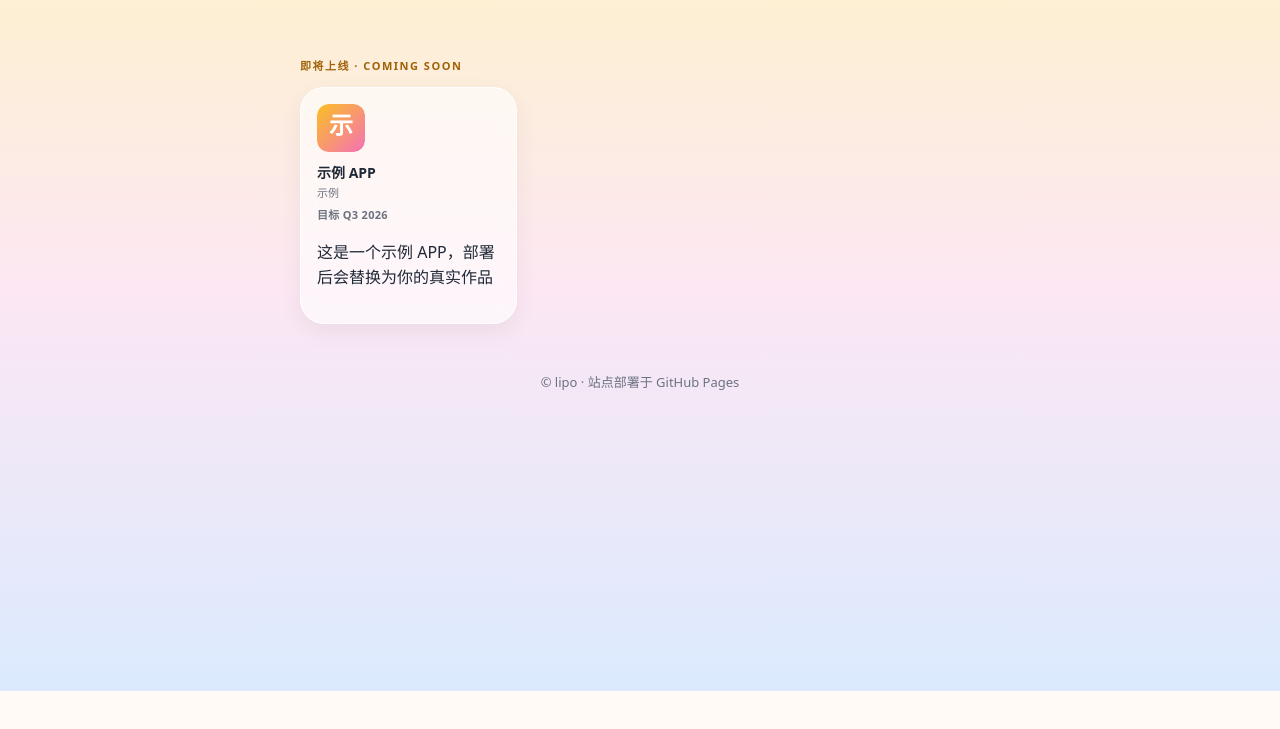
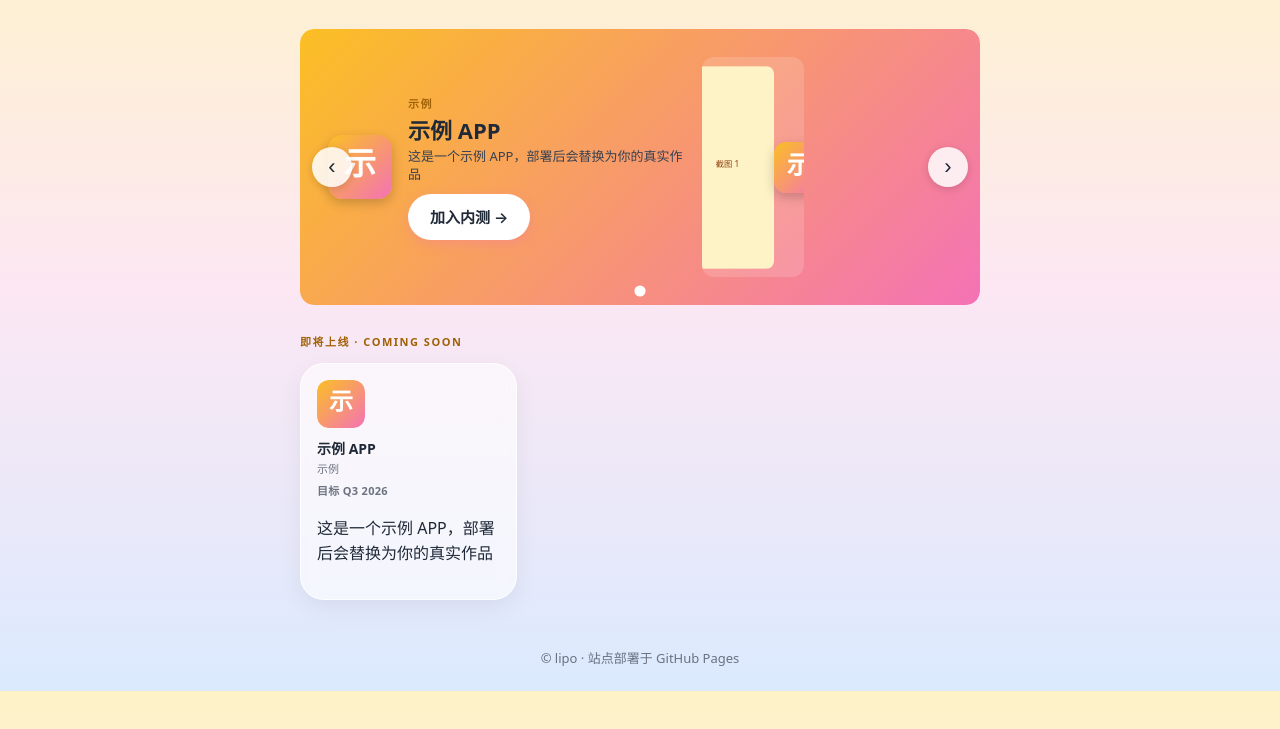
Before and after one commit to lipopo/OppLipo, a website: page index.html in a window 1280 px wide. Shown: the part 109-838 px from the top of the page. Before the commit the page ends 800 px from the top, so only its background shows below. Drawn offline with Linux system fonts and the light colour scheme.

Commit message:
Build public site artifacts (index.html, apps/_sample/index.html)

```diff
--- a/index.html
+++ b/index.html
@@ -18,14 +18,44 @@
     </header>
 
 
+    <section class="carousel-hero" data-featured-carousel tabindex="0" aria-roledescription="carousel" aria-label="推荐 APP">
+      <div class="carousel-hero__track">
+
+        <article class="carousel-hero__slide" data-slide-index="" aria-roledescription="slide" aria-label="示例 APP">
+          <div class="carousel-hero__body">
+            <div class="carousel-hero__icon"><img src="apps/_sample/icon.svg" alt="示例 APP"></div>
+            <div class="carousel-hero__meta">
+              <div class="carousel-hero__cat">
+                示例
+
+              </div>
+              <h2 class="carousel-hero__name">示例 APP</h2>
+              <p class="carousel-hero__tagline">这是一个示例 APP，部署后会替换为你的真实作品</p>
+
+              <a class="cta cta--primary" href="https://github.com/lipopo">加入内测 →</a>
+            </div>
+          </div>
+          <div class="carousel-hero__media">
+
+              <img src="apps/_sample/screenshots/1.svg" alt="示例 APP 截图">
+
+              <img src="apps/_sample/icon.svg" alt="示例 APP" class="carousel-hero__icon-fallback">
+
+          </div>
+        </article>
+
+      </div>
+      <button class="carousel-hero__arrow carousel-hero__arrow--prev" aria-label="上一张" type="button">‹</button>
+      <button class="carousel-hero__arrow carousel-hero__arrow--next" aria-label="下一张" type="button">›</button>
+      <div class="carousel-hero__dots" role="tablist" aria-label="选择幻灯片">
+
+        <button class="carousel-hero__dot" role="tab" data-dot-index="" aria-label="幻灯片 "></button>
+
+      </div>
+    </section>
 
 
 
-    <section class="grid">
-
-
-
-    </section>
 
 
     <section class="coming-soon">
```
